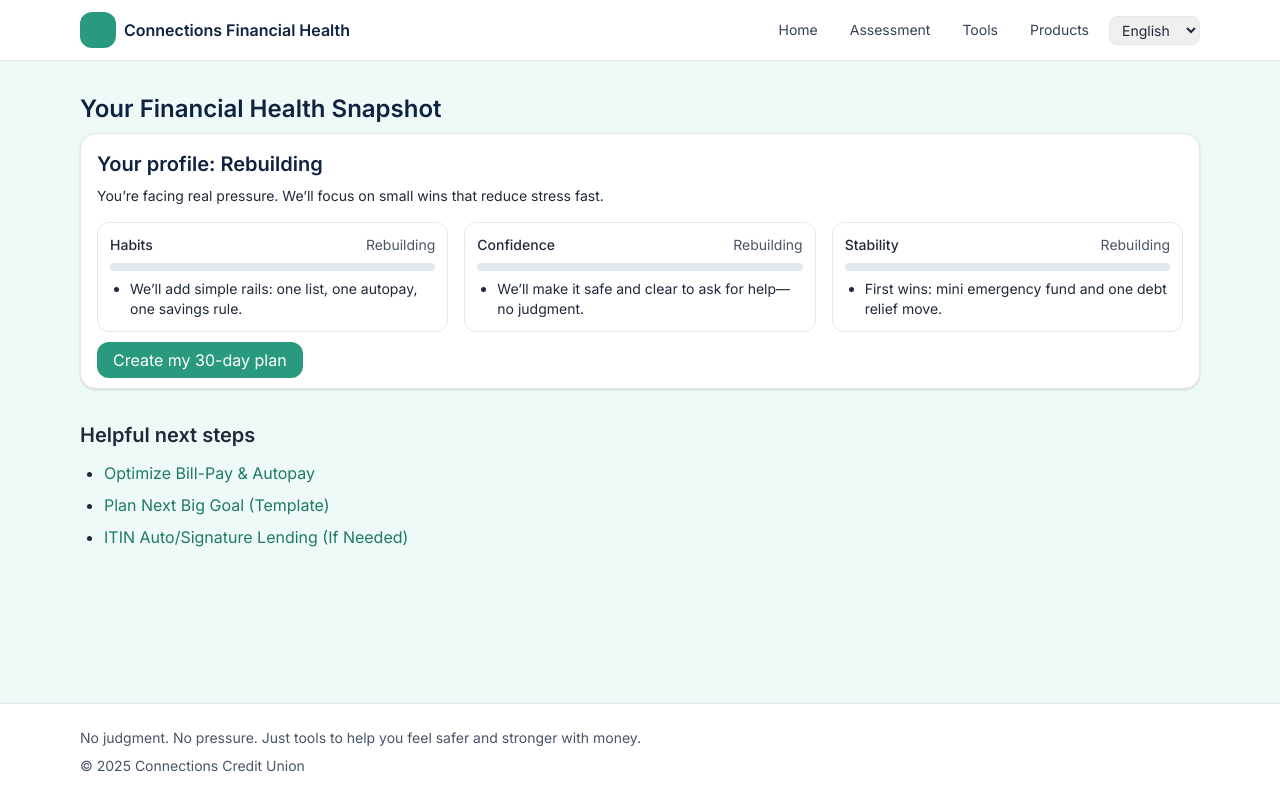
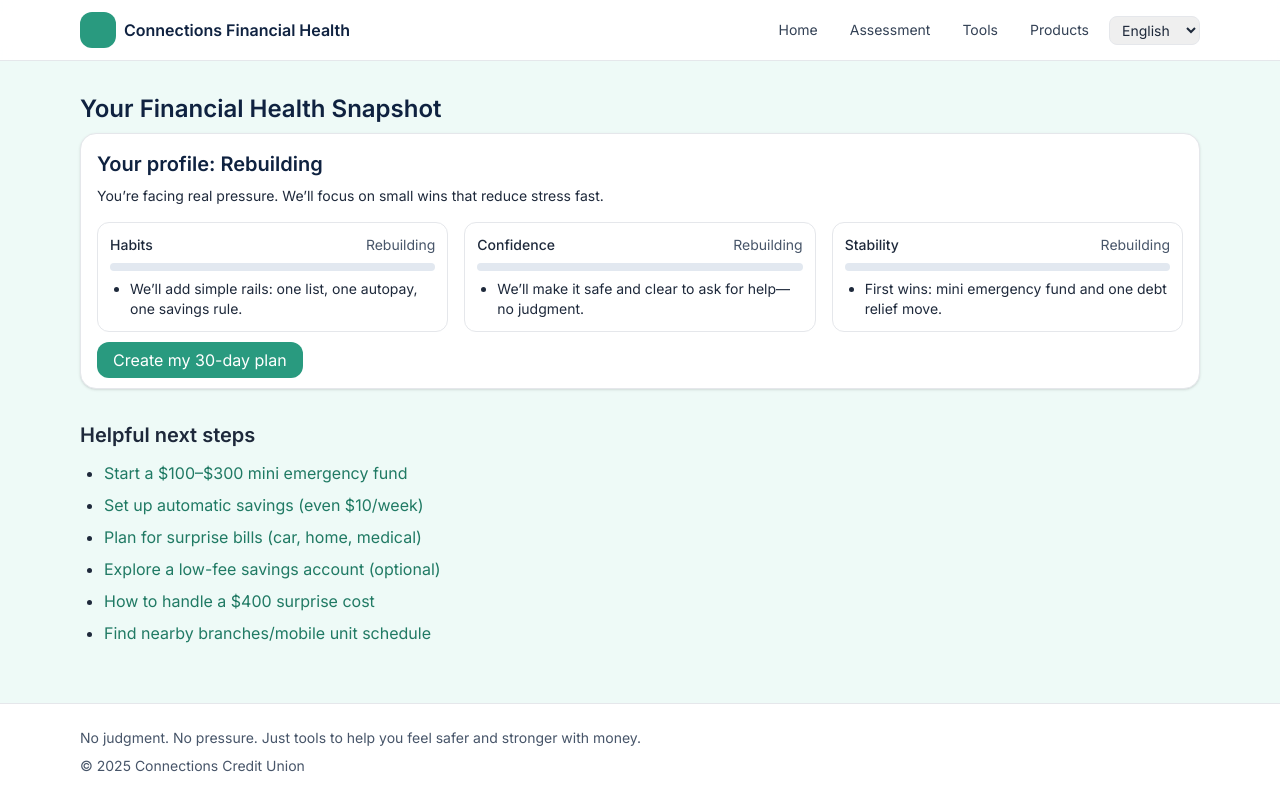
Before and after one commit to Ktm0660/CCU_Fin_Health, a Next.js app: page /results in a window 1280 px wide. Built offline with nearby package versions, Linux system fonts and the light colour scheme.

Commit message:
fix(recommendations): align with BucketKey5 and add simple localized suggestion engine

```diff
--- a/data/recommendations.ts
+++ b/data/recommendations.ts
@@ -1,69 +1,142 @@
-import type { BucketKey } from "./assessment";
+import type { BucketKey5 } from "./assessment";
 
-/** Lightweight catalog for tailored suggestions. href can be external or internal. */
-export type RecItem = { title: string; href: string; kind: "tool" | "edu" | "product" };
+/** Lightweight catalog item for tailored suggestions. */
+export type RecItem = {
+  title: string;
+  href: string;      // can be internal route or external URL
+  kind: "tool" | "edu" | "product";
+};
 
-export function recommend(dimBuckets: { habits: BucketKey; confidence: BucketKey; stability: BucketKey }, locale: "en"|"es"): RecItem[] {
-  const t = (en:string, es:string)=> locale==="en"? en : es;
-  const items: RecItem[] = [];
+/** Buckets for each dimension. */
+export type Buckets = {
+  habits: BucketKey5;
+  confidence: BucketKey5;
+  stability: BucketKey5;
+};
 
-  // Habits-driven tips
-  if (dimBuckets.habits === "start") {
-    items.push(
-      { title: t("Starter Budget (Printable)", "Presupuesto inicial (Imprimible)"), href: "https://www.consumerfinance.gov/consumer-tools/budgeting/", kind: "tool" },
-      { title: t("Needs-First Spending List", "Lista de gastos: necesidades primero"), href: "/resources", kind: "edu" }
-    );
-  } else if (dimBuckets.habits === "building") {
-    items.push(
-      { title: t("Envelope/Cash-Friendly Tips", "Consejos para sobres/efectivo"), href: "/resources", kind: "edu" }
-    );
-  } else {
-    items.push(
-      { title: t("Optimize Bill-Pay & Autopay", "Optimiza pagos y domiciliaciones"), href: "/resources", kind: "edu" }
+type Locale = "en" | "es";
+
+/** Rank helper for choosing weakest/strongest dims. */
+const rank: Record<BucketKey5, number> = {
+  rebuilding: 1,
+  getting_started: 2,
+  progress: 3,
+  on_track: 4,
+  empowered: 5
+};
+
+const L = (locale: Locale, en: string, es: string) => (locale === "en" ? en : es);
+
+/**
+ * recommend: returns 4–6 items focused on the lowest dimension bucket,
+ * plus 1–2 general supports. Internal routes prefer your site; swap or
+ * extend with CU-specific links anytime.
+ */
+export function recommend(b: Buckets, locale: Locale): RecItem[] {
+  // Determine the weakest dimension (lowest rank). Tie-breaker favors Stability, then Habits, then Confidence.
+  const dims = [
+    { key: "stability", r: rank[b.stability] },
+    { key: "habits", r: rank[b.habits] },
+    { key: "confidence", r: rank[b.confidence] }
+  ] as const;
+
+  const weakest = dims.slice().sort((a, z) => a.r - z.r)[0].key as "habits" | "confidence" | "stability";
+
+  const out: RecItem[] = [];
+
+  // Stability-focused recs
+  if (weakest === "stability") {
+    out.push(
+      {
+        kind: "tool",
+        title: L(locale, "Start a $100–$300 mini emergency fund", "Inicia un fondo de emergencia de $100–$300"),
+        href: "/resources#emergency"
+      },
+      {
+        kind: "tool",
+        title: L(locale, "Set up automatic savings (even $10/week)", "Activa ahorro automático (aunque sea $10/semana)"),
+        href: "/resources#autosave"
+      },
+      {
+        kind: "edu",
+        title: L(locale, "Plan for surprise bills (car, home, medical)", "Planifica gastos sorpresa (auto, hogar, médico)"),
+        href: "/resources#sinking-funds"
+      },
+      {
+        kind: "product",
+        title: L(locale, "Explore a low-fee savings account (optional)", "Explora una cuenta de ahorro de bajo costo (opcional)"),
+        href: "/products#savings"
+      }
     );
   }
 
-  // Confidence-driven tips
-  if (dimBuckets.confidence === "start") {
-    items.push(
-      { title: t("Talk with a Certified Financial Counselor (Free)", "Habla con un consejero financiero certificado (Gratis)"), href: "/products", kind: "product" },
-      { title: t("Credit Report Access", "Acceso a reporte de crédito"), href: "https://www.annualcreditreport.com", kind: "tool" }
-    );
-  } else if (dimBuckets.confidence === "building") {
-    items.push(
-      { title: t("Plain-Language Fee Guide", "Guía de comisiones en lenguaje claro"), href: "/products", kind: "product" }
-    );
-  } else {
-    items.push(
-      { title: t("Plan Next Big Goal (Template)", "Plantilla para próxima meta grande"), href: "/resources", kind: "tool" }
+  // Habits-focused recs
+  if (weakest === "habits") {
+    out.push(
+      {
+        kind: "tool",
+        title: L(locale, "One-page spending plan (needs → wants)", "Plan de gastos de una página (necesidades → gustos)"),
+        href: "/resources#spending-plan"
+      },
+      {
+        kind: "tool",
+        title: L(locale, "Set one bill to autopay (minimum)", "Activa pago automático en una cuenta (mínimo)"),
+        href: "/resources#autopay"
+      },
+      {
+        kind: "edu",
+        title: L(locale, "3-minute list before grocery/gas", "Lista de 3 minutos antes de súper/gasolina"),
+        href: "/resources#shopping-list"
+      },
+      {
+        kind: "product",
+        title: L(locale, "Optional: alerts in digital banking", "Opcional: alertas en banca digital"),
+        href: "/resources#alerts"
+      }
     );
   }
 
-  // Stability-driven tips
-  if (dimBuckets.stability === "start") {
-    items.push(
-      { title: t("Mini Emergency Fund ($100–$300)", "Fondo de emergencia pequeño ($100–$300)"), href: "/resources", kind: "tool" },
-      { title: t("Small-Dollar Bridge Loan (Alt to Payday)", "Préstamo puente de bajo monto (Alternativa a rápida)"), href: "/products", kind: "product" }
-    );
-  } else if (dimBuckets.stability === "building") {
-    items.push(
-      { title: t("Savings Builder (Auto-Deposit)", "Ahorros programados (Depósito automático)"), href: "/products", kind: "product" }
-    );
-  } else {
-    items.push(
-      { title: t("ITIN Auto/Signature Lending (If Needed)", "Préstamos con ITIN (si se requiere)"), href: "/products", kind: "product" }
+  // Confidence-focused recs
+  if (weakest === "confidence") {
+    out.push(
+      {
+        kind: "edu",
+        title: L(locale, "Understand your free credit report", "Entiende tu reporte de crédito gratis"),
+        href: "/resources#credit-report"
+      },
+      {
+        kind: "tool",
+        title: L(locale, "Questions to ask at a credit union—no judgment", "Preguntas para hacer en la cooperativa—sin juicios"),
+        href: "/resources#questions"
+      },
+      {
+        kind: "tool",
+        title: L(locale, "Schedule a conversation with a counselor", "Agenda una conversación con un consejero"),
+        href: "/resources#counseling"
+      },
+      {
+        kind: "product",
+        title: L(locale, "Optional: secured card/credit builder", "Opcional: tarjeta garantizada/constructor de crédito"),
+        href: "/products#credit-builder"
+      }
     );
   }
 
-  return dedupe(items);
+  // General supports (always helpful)
+  out.push(
+    {
+      kind: "edu",
+      title: L(locale, "How to handle a $400 surprise cost", "Cómo cubrir un gasto sorpresa de $400"),
+      href: "/resources#handle-400"
+    },
+    {
+      kind: "tool",
+      title: L(locale, "Find nearby branches/mobile unit schedule", "Ubica sucursales/programa de unidad móvil"),
+      href: "/resources#mobile"
+    }
+  );
+
+  // De-duplicate by title in case of overlap
+  const seen = new Set<string>();
+  return out.filter(i => (seen.has(i.title) ? false : (seen.add(i.title), true)));
 }
-
-function dedupe(items: RecItem[]): RecItem[] {
-  const seen = new Set<string>();
-  return items.filter(i => {
-    const key = `${i.title}|${i.href}|${i.kind}`;
-    if (seen.has(key)) return false;
-    seen.add(key);
-    return true;
-  });
-}
```
